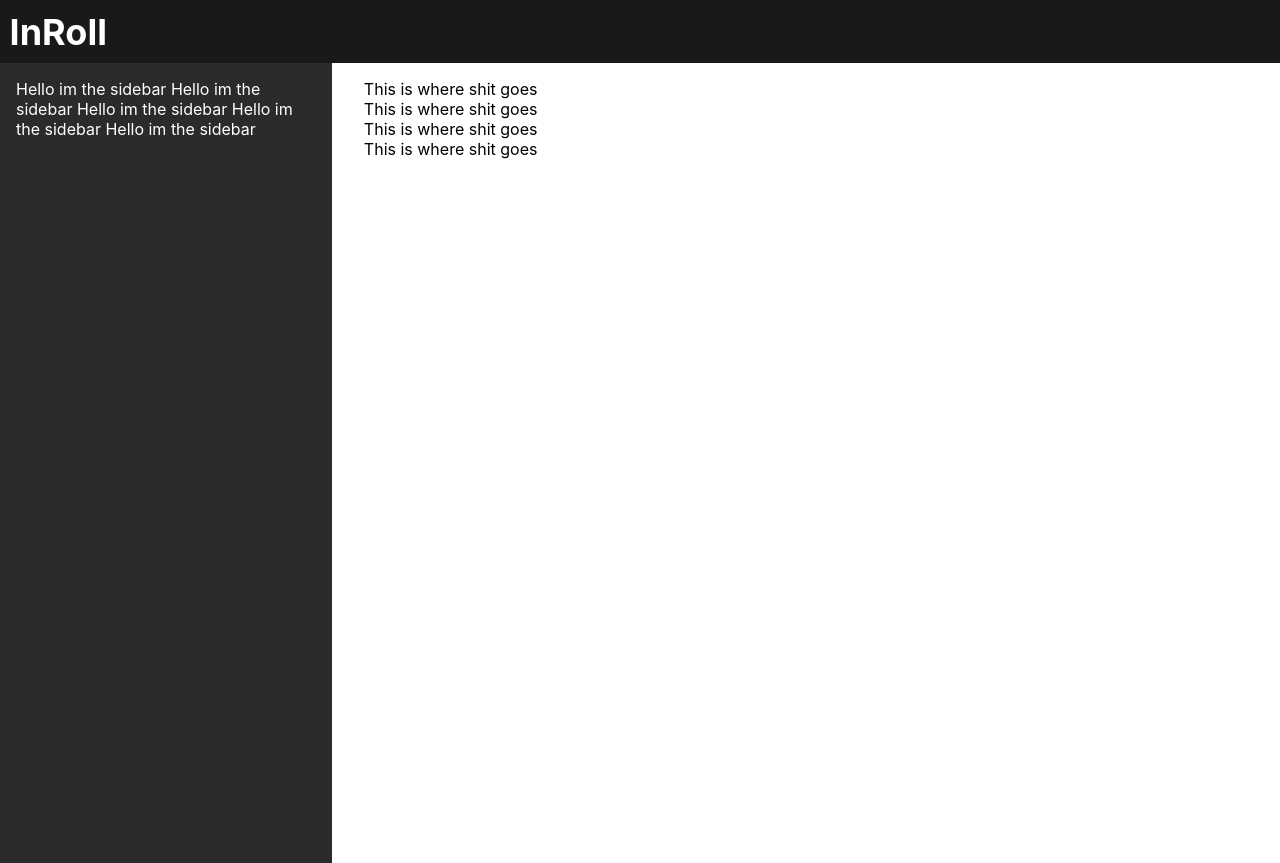
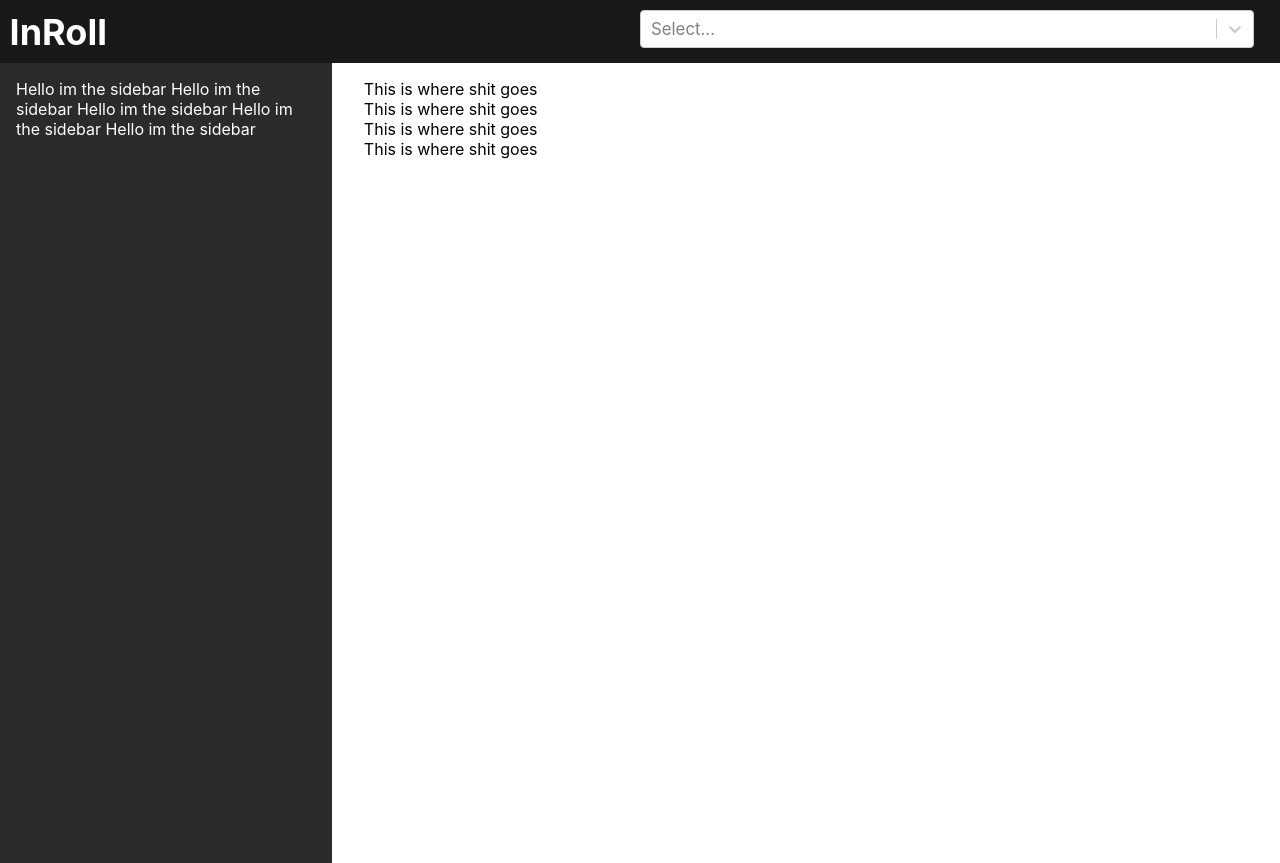
Before and after one commit to Projudah/Inroll, a React (Create React App) app: page / in a window 1280 px wide. Built offline with nearby package versions, Linux system fonts and the light colour scheme.

Commit message:
Add search bar

```diff
--- a/package.json
+++ b/package.json
@@ -6,7 +6,8 @@
     "node-sass": "^4.11.0",
     "react": "^16.8.4",
     "react-dom": "^16.8.4",
-    "react-scripts": "2.1.8"
+    "react-scripts": "2.1.8",
+    "react-select": "^2.4.2"
   },
   "scripts": {
     "start": "react-scripts start",
--- a/src/components/NavBar/index.js
+++ b/src/components/NavBar/index.js
@@ -1,4 +1,5 @@
 import React from 'react'
+import SearchBar from '../SearchBar'
 
 import './navbar.scss'
 
@@ -6,7 +7,10 @@ class NavBar extends React.Component {
   render(){
     return(
       <div className="navbar">
-        <span class="title">InRoll</span>
+        <div className="title">InRoll</div>
+        <div className="search">
+          <SearchBar />
+        </div>
       </div>
     )
   }
--- a/src/components/NavBar/navbar.scss
+++ b/src/components/NavBar/navbar.scss
@@ -3,9 +3,18 @@
   padding: 0.4em;
   color: white;
   font-size: 1.5em;
+  display: grid;
+  grid-template-columns: 1fr 1fr;
 }
 
 .title{
   font-size: 1.5em;
   font-weight: bold;
 }
+
+.search{
+  align-content: right;
+  padding-right: 1em;
+  font-size: 0.7em;
+  color: black;
+}
--- /dev/null
+++ b/src/components/SearchBar/index.js
@@ -0,0 +1,31 @@
+import React from 'react'
+import Select from 'react-select'
+
+const options = [
+  { value: 'UI', label: 'SEG3125 - User Interface and Analysis' },
+  { value: 'HOME', label: 'HOM1234 - Cooking with scissors' },
+  { value: 'CHEESE', label: 'FOO3456 - Eating cheese the expert way' },
+  { value: 'AIR', label: 'AIR6789 - How to make airplanes'}
+];
+
+class SearchBar extends React.Component {
+  state = {
+    selectedOption: null,
+  }
+  handleChange = (selectedOption) => {
+    this.setState({ selectedOption });
+    console.log(`Option selected:`, selectedOption);
+  }
+  render() {
+    const { selectedOption } = this.state;
+
+    return (
+      <Select
+        value={selectedOption}
+        onChange={this.handleChange}
+        options={options}
+      />
+    )
+  }
+}
+export default SearchBar
```
Also changed, not shown: 2 other files (tests, documents, lock files or other folders).
